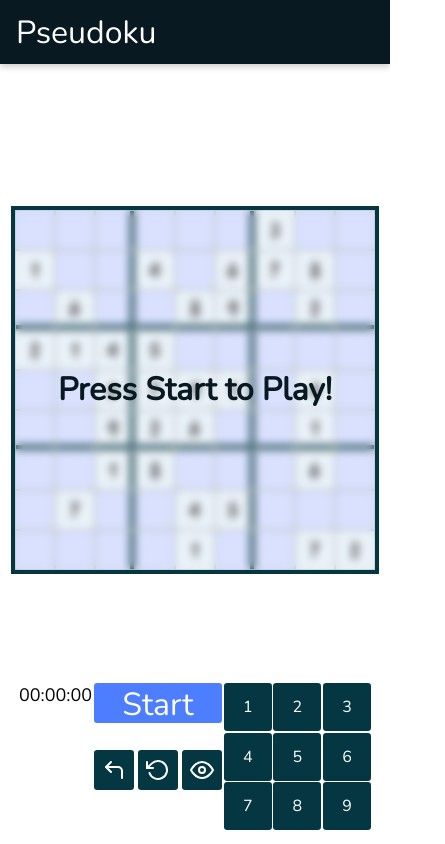
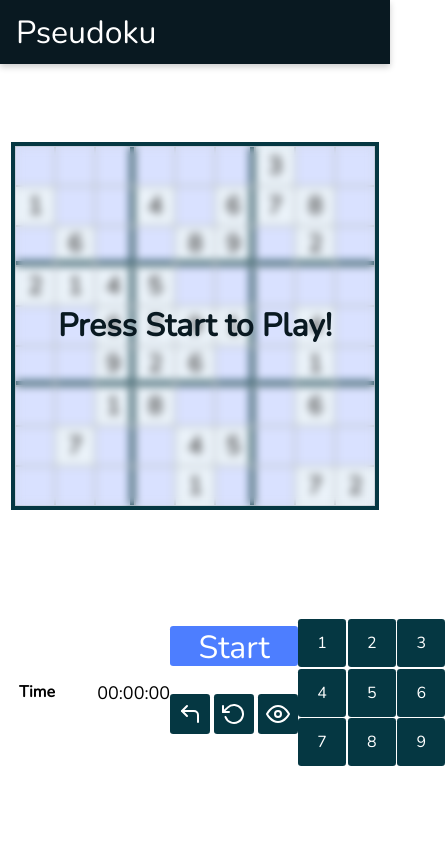
Before and after one commit to KND-Devsnest/pseudoku, a React (Create React App) app: page / in a window 390 px wide. Shown: the top 844 px of the page, 445 px wide, since content can reach past the window. Built offline with nearby package versions, Linux system fonts and the light colour scheme.

Commit message:
updated css

```diff
--- a/src/components/Howtoplay.jsx
+++ b/src/components/Howtoplay.jsx
@@ -21,6 +21,7 @@ const Howtoplay = () => {
             </p>
           ))}
         </div>
+        <div className={style.separator}></div>
         <div className={style.contentwrapper}>{content}</div>
       </div>
     </div>
--- a/src/components/Sidebar.jsx
+++ b/src/components/Sidebar.jsx
@@ -1,12 +1,16 @@
 import useStopwatch from "../utils/useStopwatch";
 import style from "../styles/Main.module.css";
+import styles from "../styles/Sidebar.module.css";
 import Toolbox from "./Toolbox";
 import Keypad from "./Keypad";
 const Sidebar = () => {
   const stopwatch = useStopwatch();
   return (
     <div className={style.sidebar}>
-      <div className={style.stopwatch}>{stopwatch.getInHours()}</div>
+      <div className={styles.timewrapper}>
+        <p className={styles.Timetitle}>Time</p>
+        <div className={style.stopwatch}>{stopwatch.getInHours()}</div>
+      </div>
       <Toolbox stopwatch={stopwatch} />
       <Keypad />
     </div>
--- a/src/components/Toolbox.jsx
+++ b/src/components/Toolbox.jsx
@@ -44,6 +44,7 @@ const Toolbox = ({ stopwatch }) => {
   return (
     <div className={style.toolbox}>
       <div
+        tooltip="Press To Start"
         onClick={(e) => {
           btnpressed(
             stopwatch.isStopwatchRunning
@@ -65,6 +66,8 @@ const Toolbox = ({ stopwatch }) => {
       </div>
       <div className={style.misc}>
         <div
+          data-tooltip="Undo"
+          data-tooltip-location="bottom"
           onClick={(e) => {
             btnpressed("undo");
           }}
@@ -87,6 +90,8 @@ const Toolbox = ({ stopwatch }) => {
           </svg>
         </div>
         <div
+          data-tooltip="Reset"
+          data-tooltip-location="bottom"
           onClick={(e) => {
             btnpressed("reset");
           }}
@@ -109,6 +114,8 @@ const Toolbox = ({ stopwatch }) => {
           </svg>
         </div>
         <div
+          data-tooltip="Hint"
+          data-tooltip-location="bottom"
           onClick={(e) => {
             btnpressed("hint");
           }}
--- a/src/styles/Board.module.css
+++ b/src/styles/Board.module.css
@@ -1,4 +1,5 @@
 .sudoku-board {
+  user-select: none;
   width: fit-content;
   height: fit-content;
   display: grid;
--- a/src/styles/Box.module.css
+++ b/src/styles/Box.module.css
@@ -1,4 +1,5 @@
 .box {
+  user-select: none;
   width: 3rem;
   height: 3rem;
   border: 1px solid rgba(0, 0, 0, 0.2);
@@ -9,8 +10,9 @@
 }
 
 .inputbox {
-  font-family: "Caveat Brush", cursive;
+  user-select: none;
   font-size: 1.5rem;
+  font-weight: 600;
   margin: 0;
   padding: 0;
   outline: 0;
@@ -36,6 +38,7 @@
 .incorrect.correct,
 .incorrect.locked {
   color: var(--red);
+  background-color: rgba(211, 108, 108, 0.555);
 }
 /* Chrome, Safari, Edge, Opera */
 input::-webkit-outer-spin-button,
--- a/src/styles/Howtoplay.module.css
+++ b/src/styles/Howtoplay.module.css
@@ -2,7 +2,7 @@
   margin: 0;
 }
 .wrapper {
-  min-height: 60vh;
+  min-height: 85vh;
   margin-bottom: 1.5rem;
 }
 .wrapper h1 {
@@ -30,6 +30,7 @@
   color: rgb(94, 94, 94);
   transition-delay: 0.8ms;
 }
+
 .contentwrapper {
   width: fit-content;
   height: fit-content;
@@ -44,9 +45,18 @@
   -o-animation: fadeIn 3s;
   -ms-animation: fadeIn 3s;
 }
+.separator {
+  border-left: 1px solid rgb(150, 150, 150);
+  margin-top: 5vh;
+  height: inherit;
+}
 @media only screen and (max-width: 768px) {
   .howtoplay {
+    flex-direction: column;
     width: 80%;
+  }
+  .separator {
+    display: none;
   }
 }
 @keyframes fadeIn {
--- a/src/styles/Main.module.css
+++ b/src/styles/Main.module.css
@@ -1,15 +1,18 @@
 .main {
+  padding-bottom: 4rem;
+  position: relative;
   width: 100%;
-  height: 100%;
-  margin: 2em auto;
+  height: 100vh;
   display: flex;
   align-items: center;
-  justify-content: space-evenly;
+  justify-content: center;
+  gap: 2rem;
 }
 .sidebar {
   height: 22em;
   display: flex;
   flex-direction: column;
+  align-items: center;
   justify-content: space-between;
 }
 
--- /dev/null
+++ b/src/styles/Sidebar.module.css
@@ -0,0 +1,7 @@
+.Timetitle {
+  font-weight: 600;
+  padding-right: 5vh;
+}
+.timewrapper {
+  display: flex;
+}
--- a/src/styles/Toolbox.module.css
+++ b/src/styles/Toolbox.module.css
@@ -1,6 +1,6 @@
 .toolbox {
   width: fit-content;
-  height: 8.2em;
+  height: 8.4em;
   display: flex;
   flex-direction: column;
   justify-content: space-between;
@@ -10,7 +10,7 @@
 
 .misc {
   width: 12.2em;
-  height: 4em;
+  height: 4.1em;
   display: flex;
   flex-direction: row;
   justify-content: space-between;
@@ -54,3 +54,158 @@
     width: 8em;
   }
 }
+[data-tooltip] {
+  position: relative;
+  z-index: 10;
+}
+
+/* Positioning and visibility settings of the tooltip */
+[data-tooltip]:before,
+[data-tooltip]:after {
+  position: absolute;
+  visibility: hidden;
+  opacity: 0;
+  left: 50%;
+  bottom: calc(100% + 5px); /* 5px is the size of the arrow */
+  pointer-events: none;
+  transition: 0.2s;
+  will-change: transform;
+}
+
+/* The actual tooltip with a dynamic width */
+[data-tooltip]:before {
+  content: attr(data-tooltip);
+  padding: 10px 18px;
+  min-width: 50px;
+  max-width: 300px;
+  width: max-content;
+  width: -moz-max-content;
+  border-radius: 6px;
+  font-size: 14px;
+  background-color: rgba(59, 72, 80, 0.9);
+  background-image: linear-gradient(
+    30deg,
+    rgba(59, 72, 80, 0.44),
+    rgba(59, 68, 75, 0.44),
+    rgba(60, 82, 88, 0.44)
+  );
+  box-shadow: 0px 0px 24px rgba(0, 0, 0, 0.2);
+  color: #fff;
+  text-align: center;
+  white-space: pre-wrap;
+  transform: translate(-50%, -5px) scale(0.5);
+}
+
+/* Tooltip arrow */
+[data-tooltip]:after {
+  content: "";
+  border-style: solid;
+  border-width: 5px 5px 0px 5px; /* CSS triangle */
+  border-color: rgba(55, 64, 70, 0.9) transparent transparent transparent;
+  transition-duration: 0s; /* If the mouse leaves the element,
+                              the transition effects for the
+                              tooltip arrow are "turned off" */
+  transform-origin: top; /* Orientation setting for the
+                              slide-down effect */
+  transform: translateX(-50%) scaleY(0);
+}
+
+/* Tooltip becomes visible at hover */
+[data-tooltip]:hover:before,
+[data-tooltip]:hover:after {
+  visibility: visible;
+  opacity: 1;
+}
+/* Scales from 0.5 to 1 -> grow effect */
+[data-tooltip]:hover:before {
+  transition-delay: 0.3s;
+  transform: translate(-50%, -5px) scale(1);
+}
+/*
+  Arrow slide down effect only on mouseenter (NOT on mouseleave)
+*/
+[data-tooltip]:hover:after {
+  transition-delay: 0.5s; /* Starting after the grow effect */
+  transition-duration: 0.2s;
+  transform: translateX(-50%) scaleY(1);
+}
+/*
+  That's it.
+*/
+
+/*
+  If you want some adjustability
+  here are some orientation settings you can use:
+*/
+
+/* LEFT */
+/* Tooltip + arrow */
+[data-tooltip-location="left"]:before,
+[data-tooltip-location="left"]:after {
+  left: auto;
+  right: calc(100% + 5px);
+  bottom: 50%;
+}
+
+/* Tooltip */
+[data-tooltip-location="left"]:before {
+  transform: translate(-5px, 50%) scale(0.5);
+}
+[data-tooltip-location="left"]:hover:before {
+  transform: translate(-5px, 50%) scale(1);
+}
+
+/* Arrow */
+[data-tooltip-location="left"]:after {
+  border-width: 5px 0px 5px 5px;
+  border-color: transparent transparent transparent rgba(55, 64, 70, 0.9);
+  transform-origin: left;
+  transform: translateY(50%) scaleX(0);
+}
+[data-tooltip-location="left"]:hover:after {
+  transform: translateY(50%) scaleX(1);
+}
+
+/* RIGHT */
+[data-tooltip-location="right"]:before,
+[data-tooltip-location="right"]:after {
+  left: calc(100% + 5px);
+  bottom: 50%;
+}
+
+[data-tooltip-location="right"]:before {
+  transform: translate(5px, 50%) scale(0.5);
+}
+[data-tooltip-location="right"]:hover:before {
+  transform: translate(5px, 50%) scale(1);
+}
+
+[data-tooltip-location="right"]:after {
+  border-width: 5px 5px 5px 0px;
+  border-color: transparent rgba(55, 64, 70, 0.9) transparent transparent;
+  transform-origin: right;
+  transform: translateY(50%) scaleX(0);
+}
+[data-tooltip-location="right"]:hover:after {
+  transform: translateY(50%) scaleX(1);
+}
+
+/* BOTTOM */
+[data-tooltip-location="bottom"]:before,
+[data-tooltip-location="bottom"]:after {
+  top: calc(100% + 5px);
+  bottom: auto;
+}
+
+[data-tooltip-location="bottom"]:before {
+  transform: translate(-50%, 5px) scale(0.5);
+}
+[data-tooltip-location="bottom"]:hover:before {
+  transform: translate(-50%, 5px) scale(1);
+}
+
+[data-tooltip-location="bottom"]:after {
+  border-width: 0px 5px 5px 5px;
+  border-color: transparent transparent rgba(55, 64, 70, 0.9) transparent;
+  transform-origin: bottom;
+}
```
